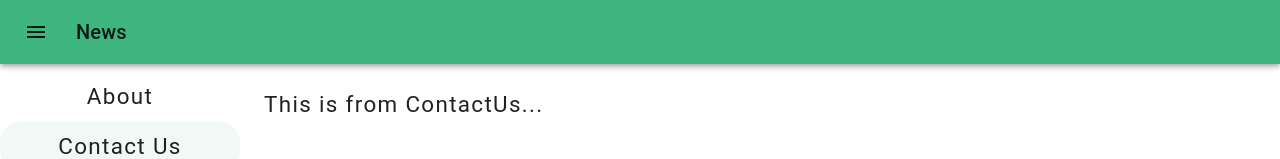
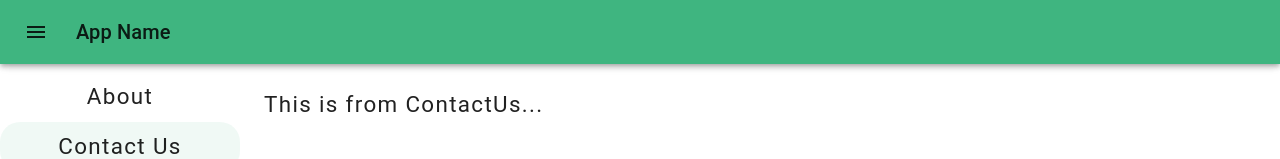
Before and after one commit to trcodeers/nextjs-app, a Next.js app: page /contact-us in a window 1280 px wide. Shown: the top 159 px of the page. Built offline with nearby package versions, Linux system fonts and the light colour scheme.

Commit message:
add constants folder

```diff
--- a/src/components/appDrawer.tsx
+++ b/src/components/appDrawer.tsx
@@ -14,6 +14,8 @@ import { makeStyles } from '@mui/styles';
 import { styled } from '@mui/material/styles';
 import Link from 'next/link';
 import {useRouter} from 'next/router';
+
+import GlobalConstants from "../constants/GlobalConstants";
 
 const drawerWidth = 240;
 
@@ -118,7 +120,7 @@ export default function AppDrawer(props: Props) {
             <MenuIcon />
           </IconButton>
           <Typography variant="h6" component="div" sx={{ flexGrow: 1 }}>
-            News
+            {GlobalConstants.APP_Name}
           </Typography>
         </Toolbar>
       </AppBar>
--- /dev/null
+++ b/src/constants/GlobalConstants.ts
@@ -0,0 +1,5 @@
+const Values = {
+    'APP_Name': 'App Name'
+}
+
+export default Values;
```
